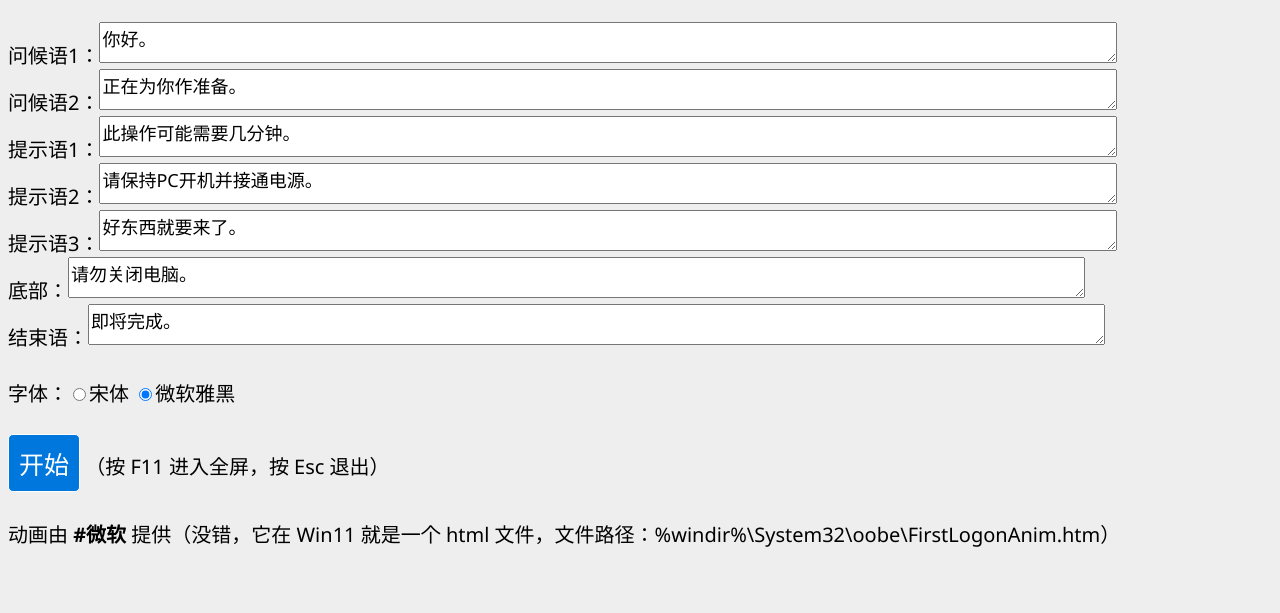
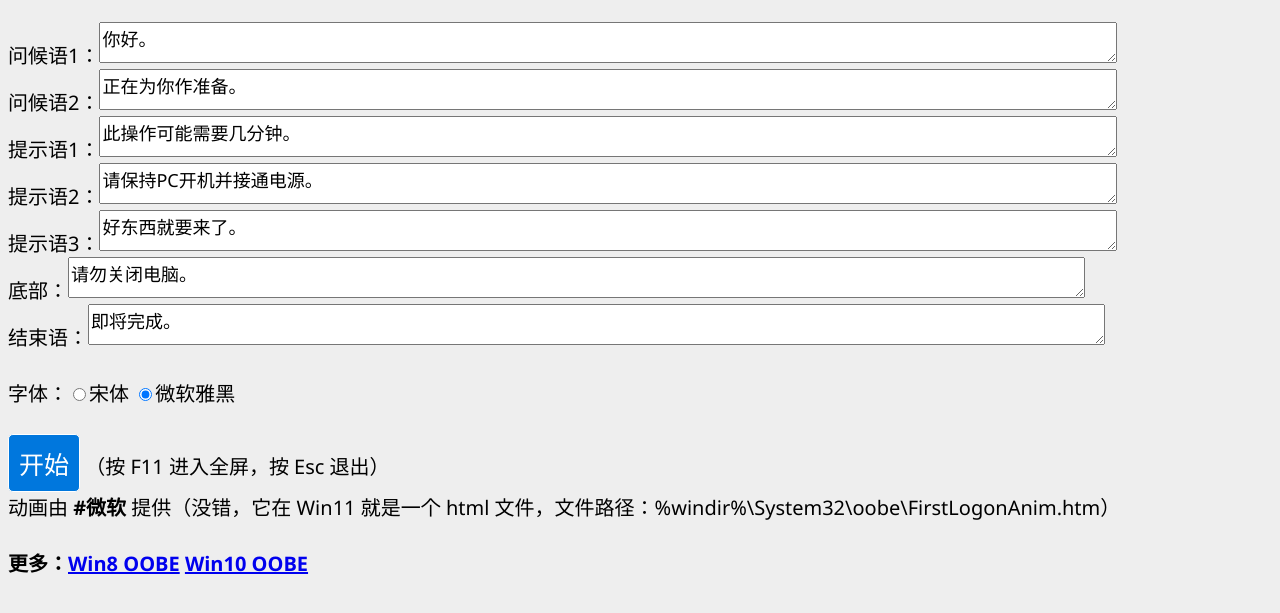
Before and after one commit to suntrise/project, a plain HTML site: page Win11OOBE.html in a window 1280 px wide. Shown: the part 109-722 px from the top of the page. Drawn offline with Linux system fonts and the light colour scheme.

Commit message:
Update Win11OOBE.html

```diff
--- a/Win11OOBE.html
+++ b/Win11OOBE.html
@@ -35,6 +35,10 @@
 <br><br>
 <button onclick="window.temp_i = 0;changertp()">开始</button>
 （按 F11 进入全屏，按 Esc 退出）
-<br><br>动画由 <b>#微软</b> 提供（没错，它在 Win11 就是一个 html 文件，文件路径：%windir%\System32\oobe\FirstLogonAnim.htm）
+<br>动画由 <b>#微软</b> 提供（没错，它在 Win11 就是一个 html 文件，文件路径：%windir%\System32\oobe\FirstLogonAnim.htm）
+<br><br>
+<b>更多：<a href="https://suntrise.github.io/project/Win8OOBE.html">Win8 OOBE</a>
+<a href="https://suntrise.github.io/project/Win10OOBE.html">Win10 OOBE</a>
+</b>
 </body>
 </html>
```
